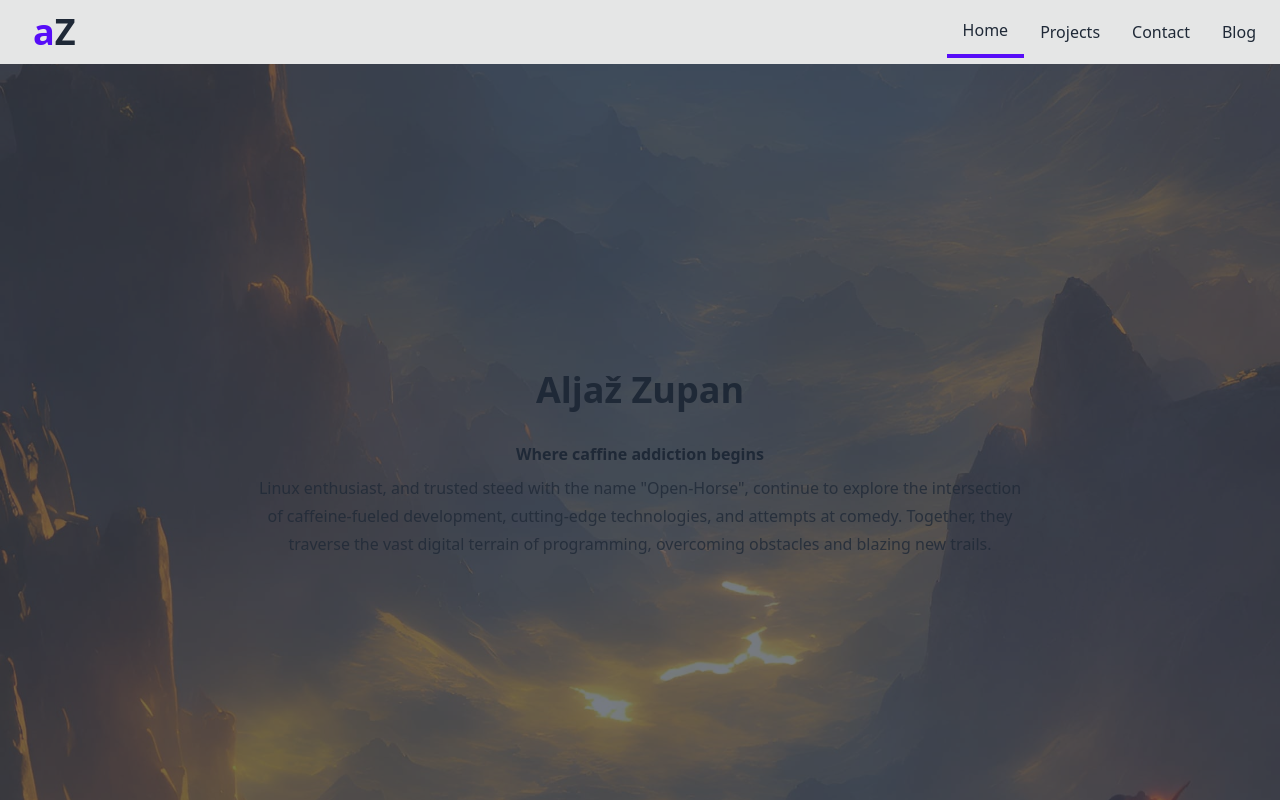
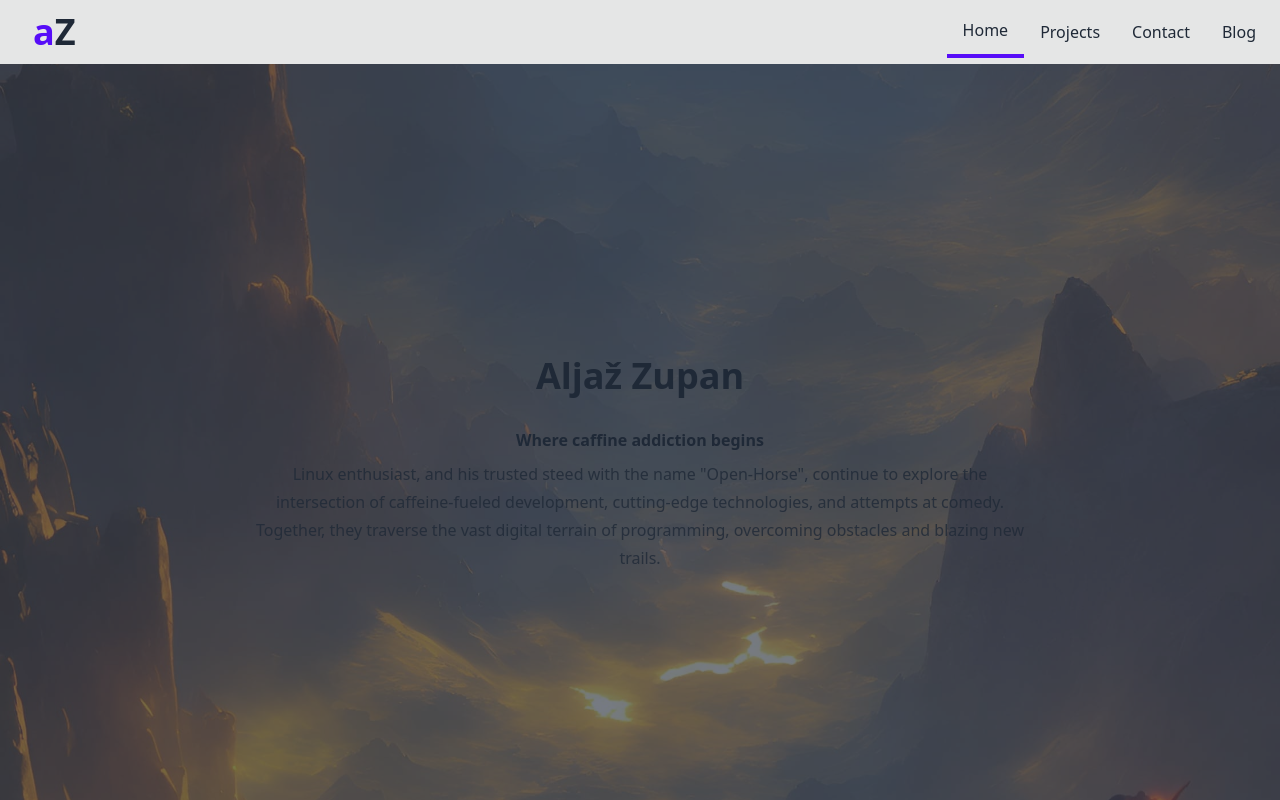
Before and after one commit to aljaz-zupan/portfolio, a SvelteKit app: page / in a window 1280 px wide. Built offline with nearby package versions, Linux system fonts and the light colour scheme.

Commit message:
hero typo

```diff
--- a/src/routes/+page.svelte
+++ b/src/routes/+page.svelte
@@ -7,7 +7,7 @@
 		<h1>Aljaž Zupan</h1>
 		<h4>Where caffine addiction begins</h4>
 		<p>
-			Linux enthusiast, and trusted steed with the name "Open-Horse", continue to explore the
+			Linux enthusiast, and his trusted steed with the name "Open-Horse", continue to explore the
 			intersection of caffeine-fueled development, cutting-edge technologies, and attempts at
 			comedy. Together, they traverse the vast digital terrain of programming, overcoming obstacles
 			and blazing new trails.
```
